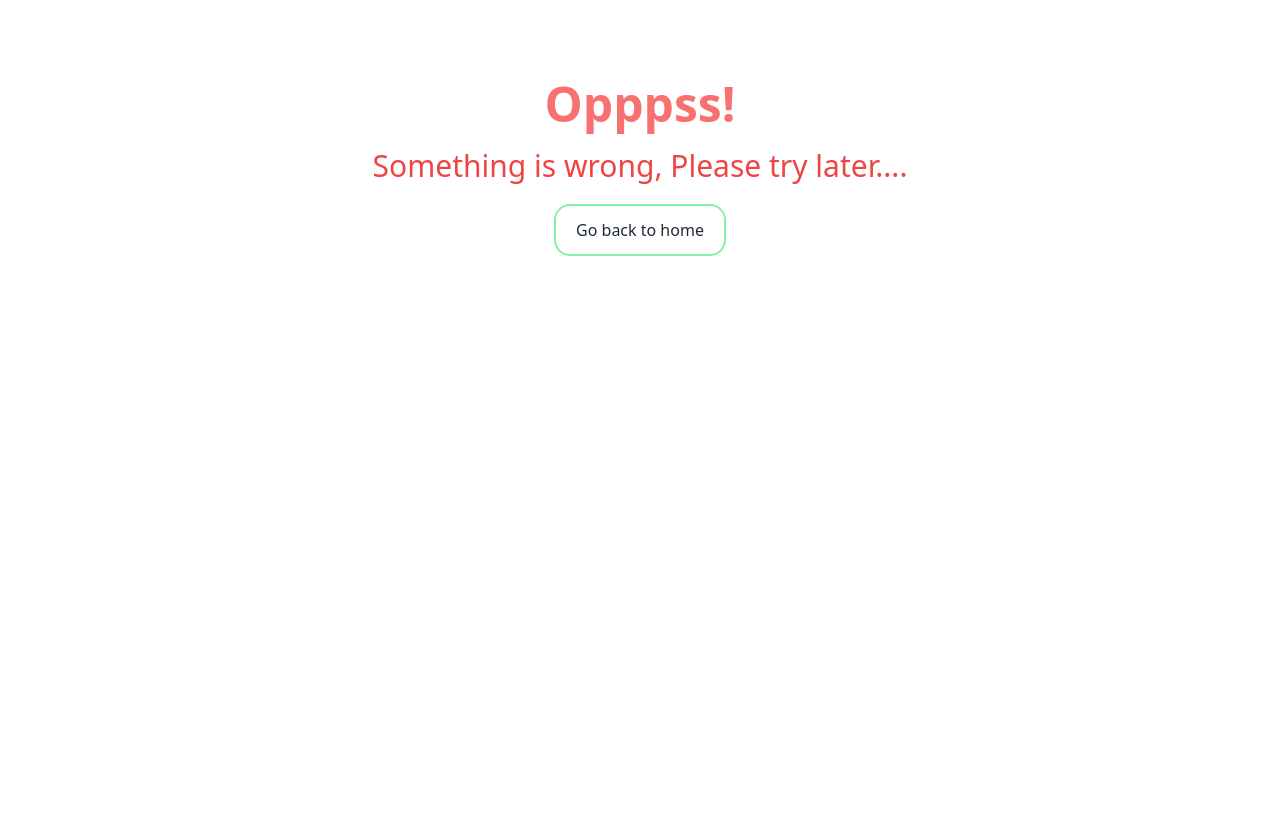
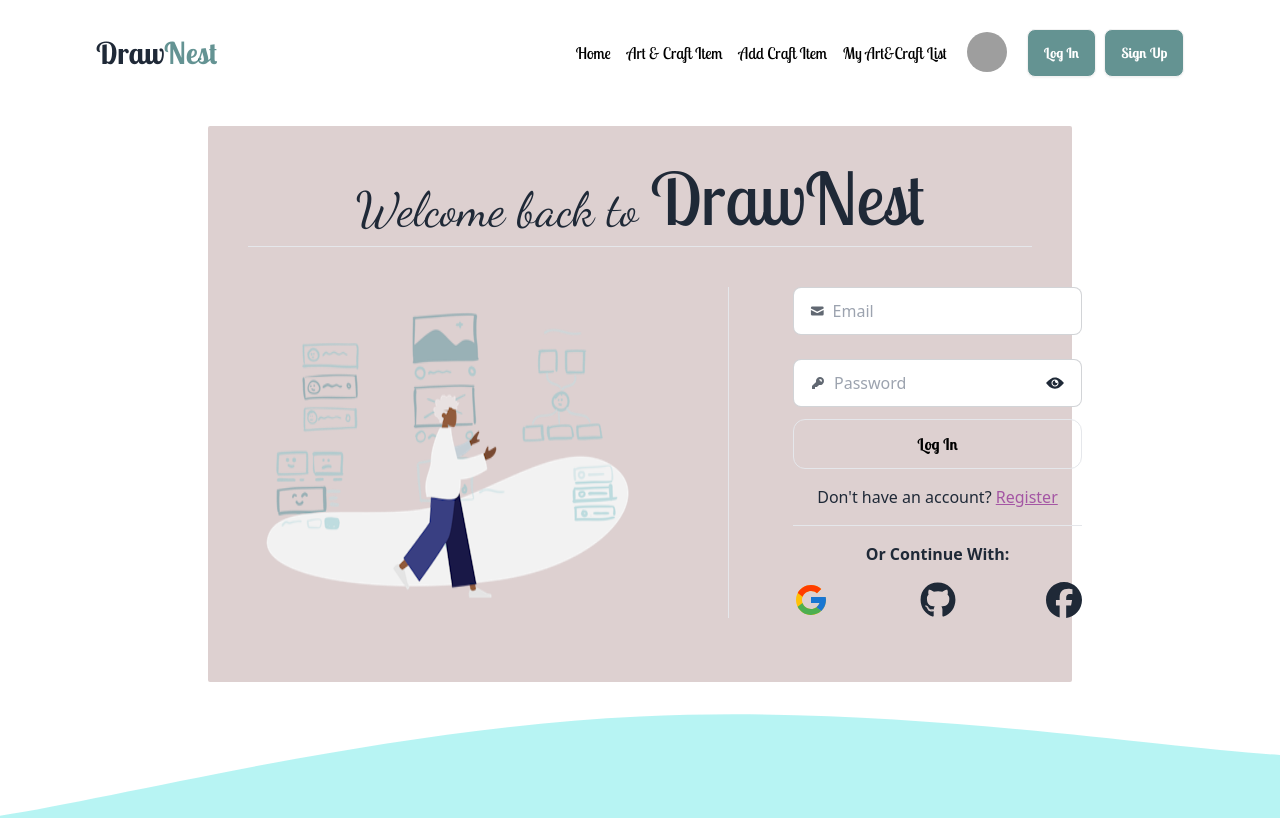
Before and after one commit to Dinobondhu-shill/DrawNest-client, a React (Vite) app: page /login in a window 1280 px wide. Shown: the top 818 px of the page. Built offline with nearby package versions, Linux system fonts and the light colour scheme; grey boxes are pictures that could not be loaded.

Commit message:
login page added

```diff
--- a/src/components/Footer.jsx
+++ b/src/components/Footer.jsx
@@ -2,7 +2,7 @@ import video from '../../public/drawing.mp4'
 
 const Footer = () => {
   return (
-    <div >
+    <div className='bg-[#42C8C6]'>
       <footer className="footer p-10 flex justify-between font-fajila">
   <aside>
 
@@ -29,7 +29,7 @@ const Footer = () => {
     <a className="link link-hover">Cookie policy</a>
   </nav>
 </footer> <hr />
-<footer className="footer  p-4 mb-10">
+<footer className="footer  p-4 pb-10">
   <aside className="items-center grid-flow-col">
 
     <p>Copyright © 2024 - All right reserved for <span className="font-bold">DrawNest</span></p>
--- a/src/components/Navbar.jsx
+++ b/src/components/Navbar.jsx
@@ -67,8 +67,8 @@ const Navbar = () => {
         </div>
       </div>
     </div>
-    <Link data-aos="fade-up-left" to={'/login'} className="btn bg-[#206463b1] text-white ml-2 font-bold hover:bg-[#64204db1]">Log In</Link>
-        <Link data-aos="fade-up-left" to={'/register'} className="btn bg-[#206463b1] text-white  font-bold hover:bg-[#64204db1]">Sign Up</Link>
+    <Link data-aos="fade-up-left" to={'/login'} className="btn bg-[#206463b1] text-white ml-2 font-bold hover:bg-[#2e6261be]">Log In</Link>
+        <Link data-aos="fade-up-left" to={'/register'} className="btn bg-[#206463b1] text-white  font-bold hover:bg-[#2e6261be]">Sign Up</Link>
   </div>
 </div>
   );
--- a/src/main.jsx
+++ b/src/main.jsx
@@ -8,6 +8,7 @@ import {
 import Root from './Root.jsx'
 import ErrorPage from './pages/ErrorPage.jsx'
 import HomePage from './pages/HomePage.jsx'
+import Login from './pages/Login.jsx'
 
 const router = createBrowserRouter([
   {
@@ -19,7 +20,10 @@ const router = createBrowserRouter([
         path:"/",
         element:<HomePage></HomePage>
       },
-
+    {
+      path:"/login",
+      element:<Login></Login>
+    }
     ]
   },
 ]);
--- /dev/null
+++ b/src/pages/Login.jsx
@@ -0,0 +1,71 @@
+import { ToastContainer } from 'react-toastify';
+import photo from '../../public/Humaaans - 1 Character.png'
+import { useForm } from "react-hook-form";
+import { useState } from 'react';
+import { IoIosEye, IoIosEyeOff } from 'react-icons/io';
+import { SiFacebook } from 'react-icons/si';
+import { FaGithub } from 'react-icons/fa';
+import { FcGoogle } from 'react-icons/fc';
+import { Link } from 'react-router-dom';
+import photowave from '../../public/Wave.svg'
+
+const Login = () => {
+
+const [showPassword, setShowPassword] = useState(false);
+
+  const {
+    register,
+    // handleSubmit,
+    formState: { errors },
+  } = useForm();
+  return (
+    <div>
+      <div className='bg-[rgb(221,208,208)] mx-52 mt-10 px-10 py-6 rounded-sm text-center'>
+      <h2 className='font-dancing text-5xl py-3'>Welcome back to <span className='font-lobister text-7xl'>DrawNest</span></h2> <hr />
+      <div className='my-10 flex justify-between w-full'>
+        <img src={photo} alt="" />
+        <div className='border-l ml-20 flex flex-col w-1/2 pl-16'>
+        <form
+className=" flex flex-col gap-3">
+<label data-aos="fade-down" data-os-duration="1000" className="input input-bordered flex items-center gap-2">
+  <svg xmlns="http://www.w3.org/2000/svg" viewBox="0 0 16 16" fill="currentColor" className="w-4 h-4 opacity-70"><path d="M2.5 3A1.5 1.5 0 0 0 1 4.5v.793c.026.009.051.02.076.032L7.674 8.51c.206.1.446.1.652 0l6.598-3.185A.755.755 0 0 1 15 5.293V4.5A1.5 1.5 0 0 0 13.5 3h-11Z" /><path d="M15 6.954 8.978 9.86a2.25 2.25 0 0 1-1.956 0L1 6.954V11.5A1.5 1.5 0 0 0 2.5 13h11a1.5 1.5 0 0 0 1.5-1.5V6.954Z" /></svg>
+  <input  {...register("Email", { required: true })}
+  type="text" className="grow w-full" placeholder="Email" />
+</label>
+{errors.Email && <span className="text-red-700 font-bold">You must enter your Email</span>}
+<ToastContainer></ToastContainer>
+
+<label data-aos="fade-down" data-os-duration="1100" className="input input-bordered flex items-center gap-2 relative">
+  <svg xmlns="http://www.w3.org/2000/svg" viewBox="0 0 16 16" fill="currentColor" className="w-4 h-4 opacity-70"><path fillRule="evenodd" d="M14 6a4 4 0 0 1-4.899 3.899l-1.955 1.955a.5.5 0 0 1-.353.146H5v1.5a.5.5 0 0 1-.5.5h-2a.5.5 0 0 1-.5-.5v-2.293a.5.5 0 0 1 .146-.353l3.955-3.955A4 4 0 1 1 14 6Zm-4-2a.75.75 0 0 0 0 1.5.5.5 0 0 1 .5.5.75.75 0 0 0 1.5 0 2 2 0 0 0-2-2Z" clipRule="evenodd" /></svg>
+  <input {...register("Password", { required: true })}
+   type={showPassword? "text": "password"} className="grow" placeholder="Password" />
+   <span className="cursor-pointer absolute top-[13px] text-[20px] z-10 right-4" onClick={()=> setShowPassword(!showPassword)}>
+          {
+          showPassword ? <IoIosEyeOff/> :<IoIosEye/>
+        }
+          </span>
+</label>
+{errors.Password && <span className="text-red-700 font-bold">You must enter your Email</span>}
+
+<button  data-aos="zoom-in" type="submit" className=" border font-lobister text-black py-3 rounded-xl font-bold hover:bg-[#206463b1]">Log In</button>
+</form>
+<p data-aos="fade-left" className="mt-4 text-[16px] pb-4">Don't have an account? <Link to={'/register'} className="underline  text-[#a456a4]">Register</Link></p> <hr />
+<h2 data-aos="fade-right" className="font-bold mt-4">Or Continue With:</h2>
+<div className="flex justify-between mt-4 ju">
+<button
+ className="text-4xl"> <FcGoogle /> </button>
+<button
+ className="text-4xl"> <FaGithub /> </button>
+<button
+ className="text-4xl"> <SiFacebook /> </button>
+</div>
+        </div>
+      </div>
+
+    </div>
+    <img src={photowave} alt="" className='max-h-72 w-full'/>
+    </div>
+  );
+};
+
+export default Login;<h2>this is log in page</h2>
```
Also changed, not shown: public/Humaaans - 1 Character.png (added).
